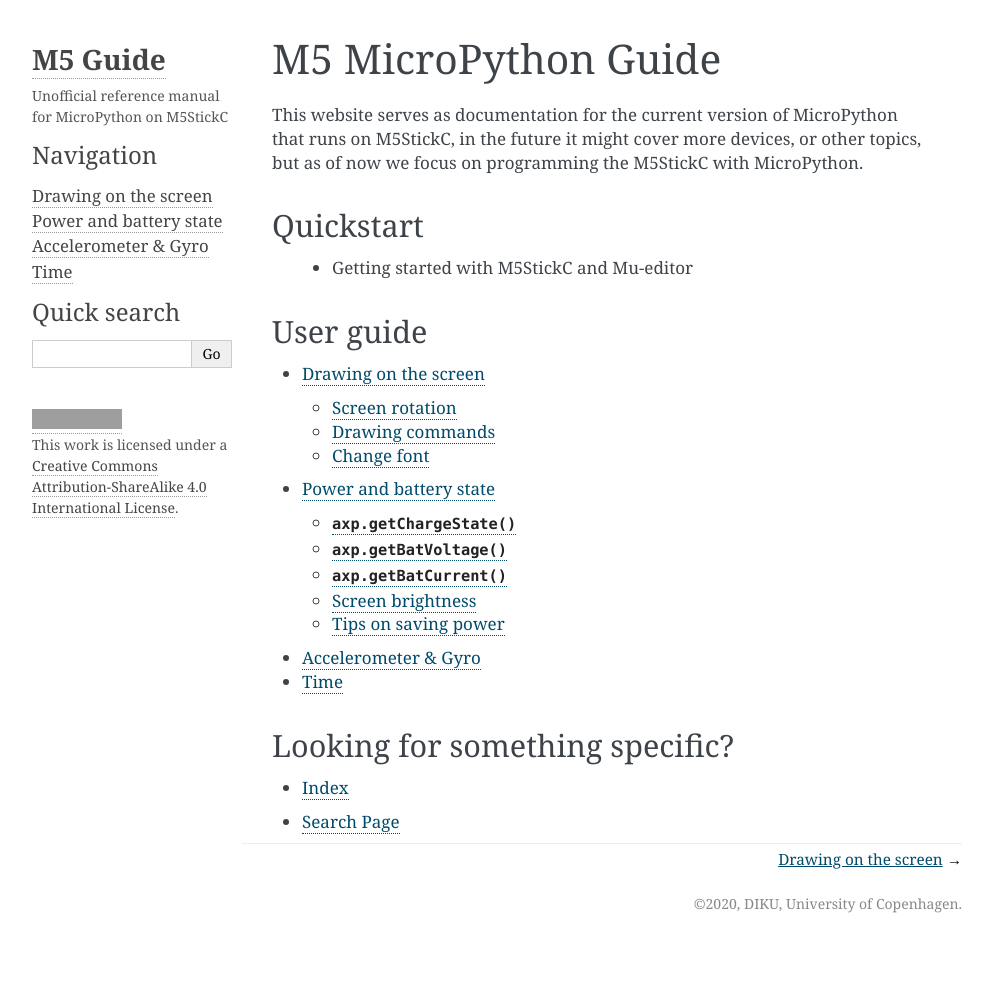
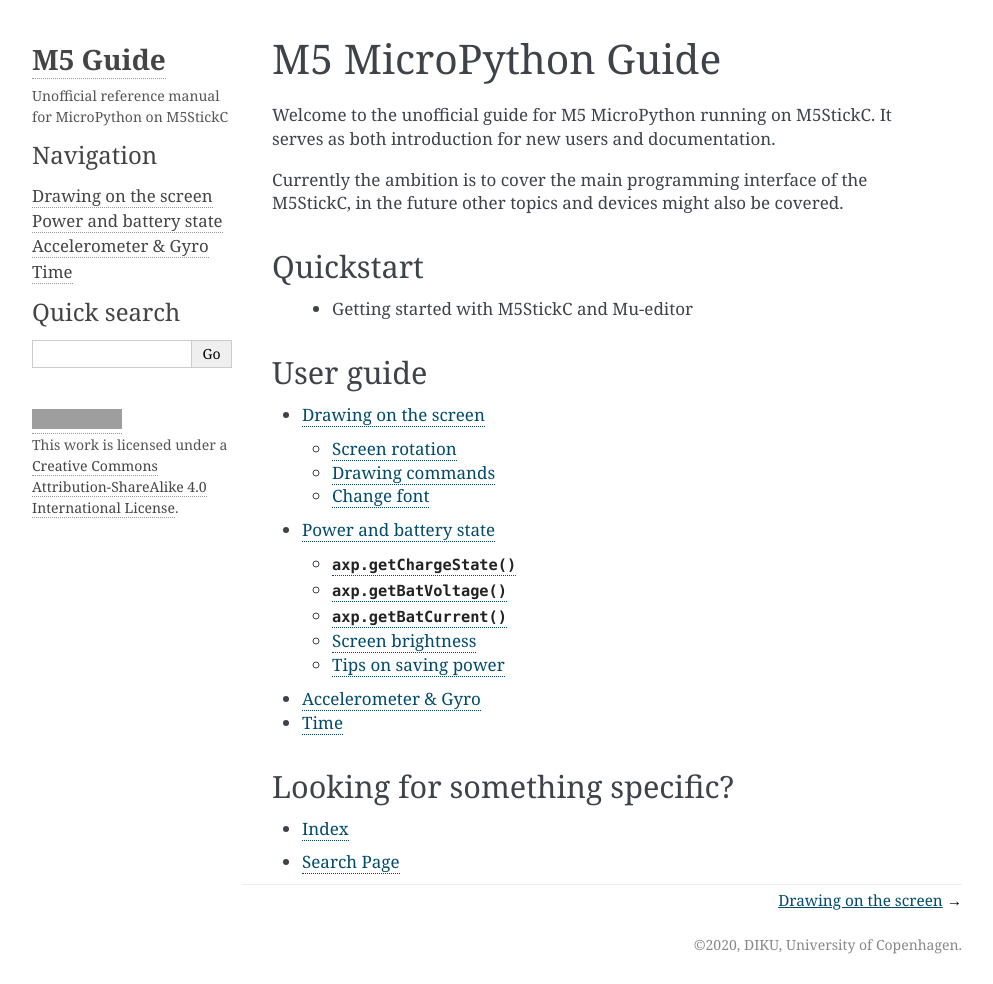
Before and after one commit to DatalogiForAlle/M5Guide, a Sphinx documentation site: the page built from docs/index.rst, in a window 1280 px wide and 984 px high. Shown: the whole window, without its empty margins (148-1141 px from the left). Built offline with Sphinx 7.4.7, drawn with Linux system fonts in a browser that asks for light colours; grey boxes are pictures that could not be loaded.

Commit message:
Update intro

```diff
--- a/docs/index.rst
+++ b/docs/index.rst
@@ -1,10 +1,14 @@
 M5 MicroPython Guide
 ====================
 
-This website serves as documentation for the current version of
-MicroPython that runs on M5StickC, in the future it might cover more
-devices, or other topics, but as of now we focus on programming the
-M5StickC with MicroPython.
+Welcome to the unofficial guide for M5 MicroPython running on
+M5StickC. It serves as both introduction for new users and
+documentation.
+
+Currently the ambition is to cover the main programming interface of
+the M5StickC, in the future other topics and devices might also be
+covered.
+
 
 Quickstart
 ----------
```
